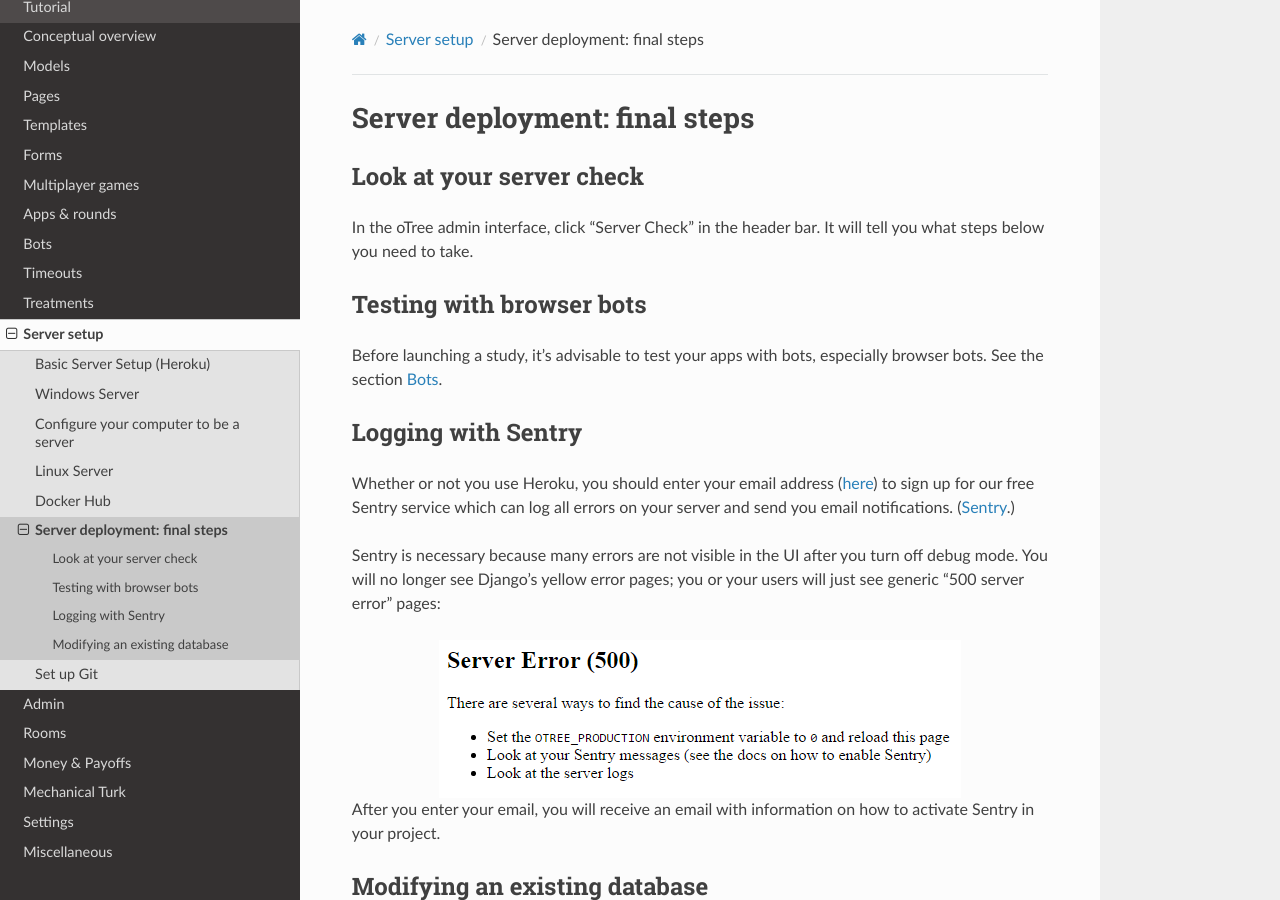
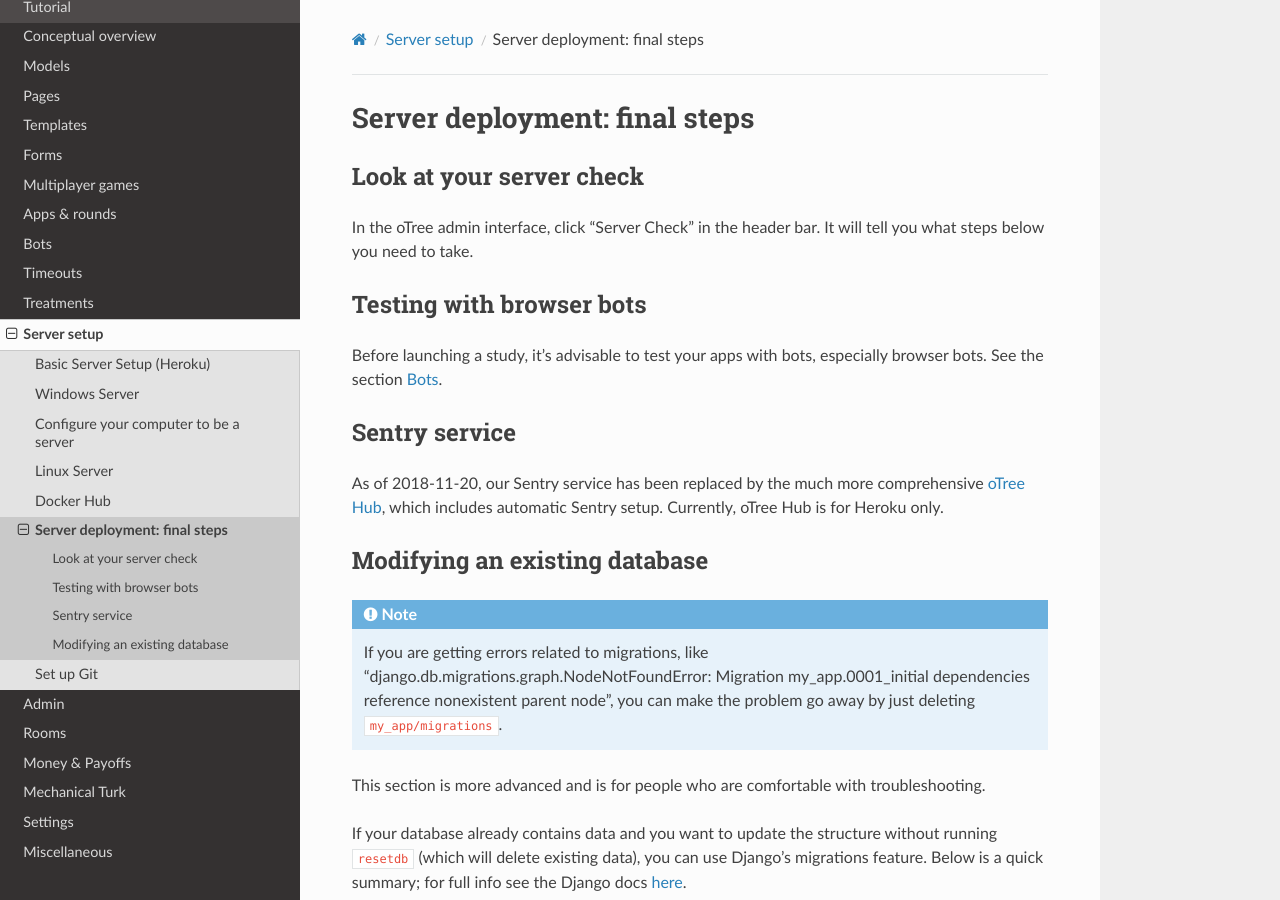
Before and after one commit to oTree-org/otree-docs, a Sphinx documentation site: the page built from source/server/next_steps.rst, in a window 1280 px wide and 900 px high. Built offline with Sphinx 7.4.7 and the Read the Docs theme 2.0.0, drawn with Linux system fonts in a browser that asks for light colours.

Commit message:
remove sentry stuff

```diff
--- a/source/server/heroku.rst
+++ b/source/server/heroku.rst
@@ -319,7 +319,6 @@ If using Heroku, we recommend installing the free "Papertrail" logging add-on::
 Papertrail gives you an easy-to-use interface for exploring the Heroku server logs.
 It is much easier to use than running ``heroku logs``.
 
-(This is useful even if you are already using Sentry, because it shows different types of errors.)
 
 Database backups
 ----------------
--- a/source/server/next_steps.rst
+++ b/source/server/next_steps.rst
@@ -18,24 +18,13 @@ especially browser bots. See the section :ref:`bots`.
 
 .. _sentry:
 
-Logging with Sentry
--------------------
+Sentry service
+--------------
 
-Whether or not you use Heroku,
-you should enter your email address (`here <https://docs.google.com/forms/d/1aro9cL4smi1jbyFM--CqsJpr2oRHjNCE-UVHZEYHQcE/viewform>`__)
-to sign up for our free Sentry service
-which can log all errors on your server and send you email notifications.
-(`Sentry <https://getsentry.com/welcome/>`__.)
-
-Sentry is necessary because many errors are not visible in the UI after you turn off debug mode.
-You will no longer see Django's yellow error pages;
-you or your users will just see generic "500 server error" pages:
-
-.. image:: ../_static/500_error.png
-    :align: center
-
-After you enter your email, you will receive an email with information
-on how to activate Sentry in your project.
+As of 2018-11-20,
+our Sentry service has been replaced by the much more comprehensive
+`oTree Hub <https://www.otreehub.com/>`__, which includes automatic Sentry
+setup. Currently, oTree Hub is for Heroku only.
 
 
 Modifying an existing database
```
Also changed, not shown: source/mturk.rst (+2 -6 lines), source/settings.rst (+2 -20 lines).
